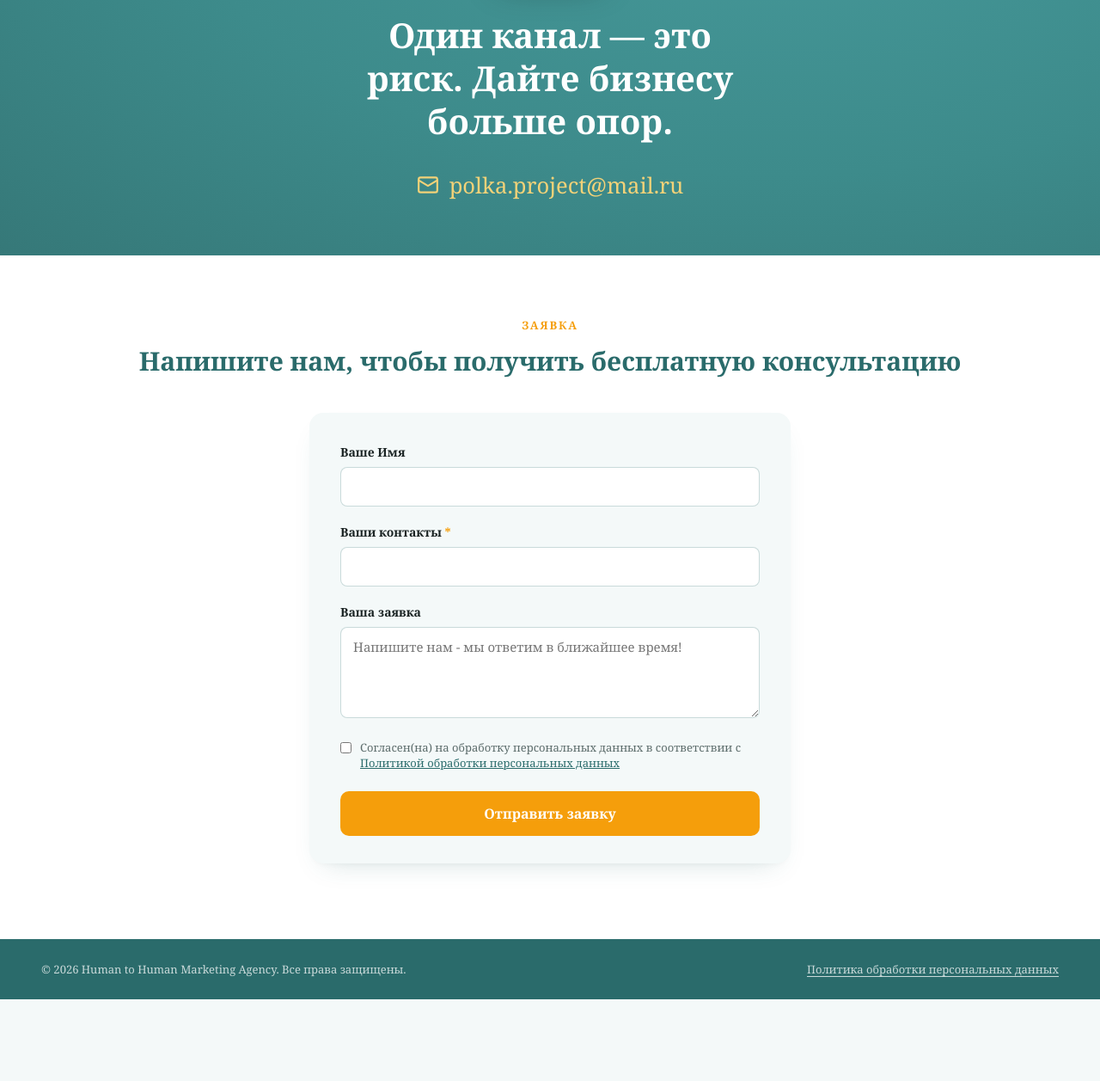
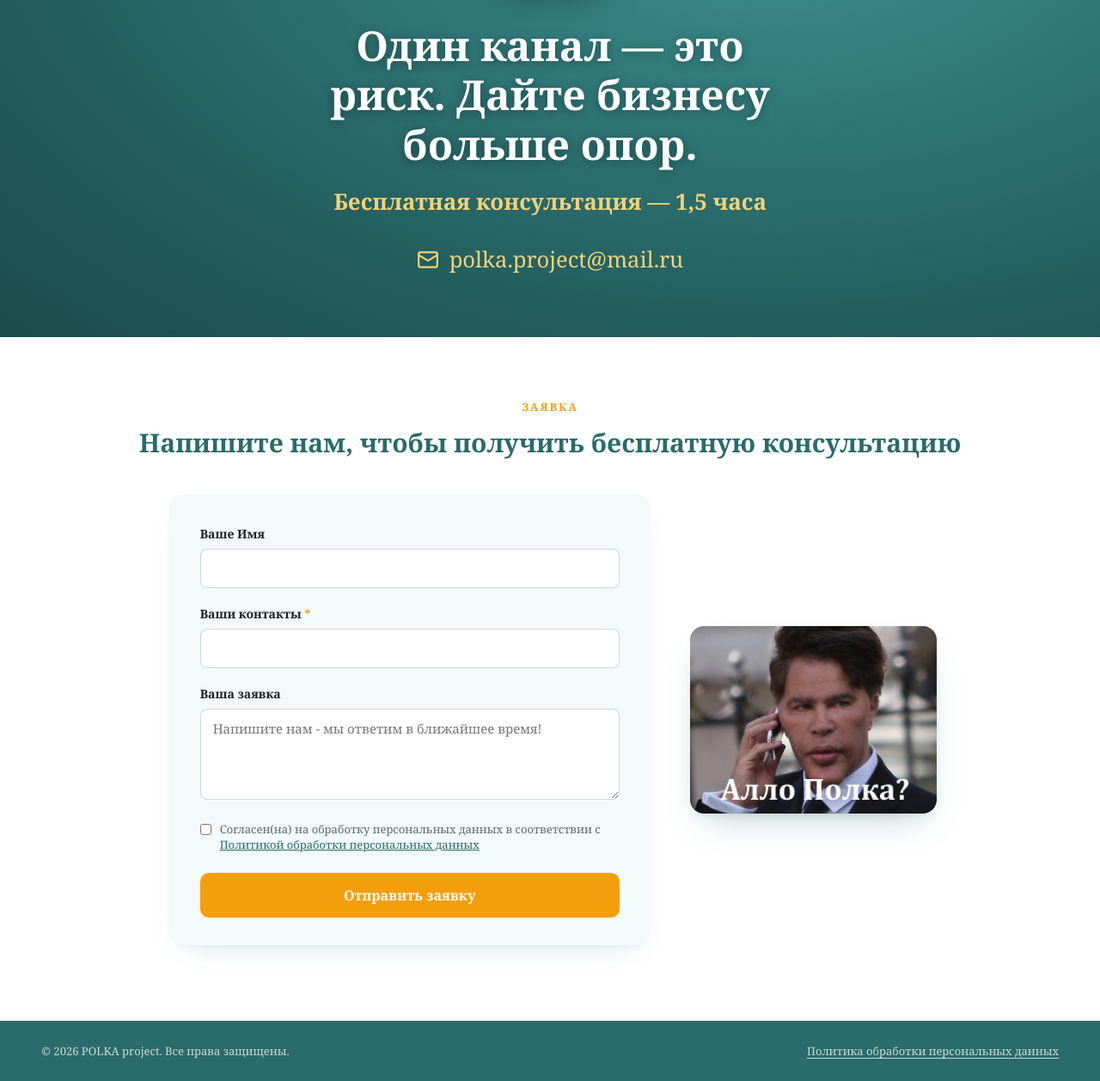
Before and after one commit to ponck33kg-ux/polka_langing, a website: page index.html in a window 1280 px wide. Shown: the part 6781-8038 px from the top of the page at 86% size. Before the commit the page ends 7943 px from the top, so only its background shows below. Drawn offline with Linux system fonts and the light colour scheme.

Commit message:
оставшиеся правки

```diff
--- a/index.html
+++ b/index.html
@@ -1116,8 +1116,8 @@
   .final{
     position:relative;
     overflow:hidden;
-    background:radial-gradient(120% 140% at 70% 20%, #46999a 0%, var(--teal) 45%, #326f6f 100%);
-    padding:80px 0 64px;
+    background:radial-gradient(120% 140% at 70% 20%, #3f9394 0%, #235e5e 55%, #163f3f 100%);
+    padding:88px 0 72px;
     text-align:center;
   }
   .final-logo{
@@ -1125,14 +1125,20 @@
     margin:0 auto 40px;
     border-radius:12px;
     overflow:hidden;
-    box-shadow:0 20px 40px -16px rgba(0,0,0,0.4);
+    box-shadow:0 20px 40px -16px rgba(0,0,0,0.5);
   }
   .final-logo img{ display:block; width:100%; height:auto; }
   .final h2{
     color:#fff;
-    font-size:clamp(26px, 3.6vw, 40px);
-    line-height:1.25;
-    max-width:20ch;
+    font-size:clamp(30px, 4.2vw, 48px);
+    line-height:1.2;
+    max-width:22ch;
+    margin:0 auto 20px;
+    text-shadow:0 2px 12px rgba(0,0,0,0.35);
+  }
+  .final-note{
+    color:var(--gold);
+    font-size:clamp(19px, 2.2vw, 26px);
     margin:0 auto 32px;
   }
   .final-email{
@@ -1161,6 +1167,28 @@
     font-size:clamp(22px, 2.6vw, 30px);
     color:var(--teal-dark);
   }
+  .contact-layout{
+    display:grid;
+    grid-template-columns: 1fr 0.5fr;
+    gap:40px;
+    align-items:center;
+    max-width:900px;
+    margin:0 auto;
+  }
+  @media (max-width:800px){ .contact-layout{ grid-template-columns:1fr; max-width:560px; } }
+  .contact-photo{
+    border-radius:16px;
+    overflow:hidden;
+    box-shadow:0 20px 40px -18px rgba(42,107,107,0.35), 0 6px 14px -6px rgba(0,0,0,0.1);
+    transition:transform .25s ease, box-shadow .25s ease;
+  }
+  .contact-photo:hover{
+    transform:translateY(-6px);
+    box-shadow:0 28px 50px -18px rgba(42,107,107,0.45), 0 10px 20px -8px rgba(0,0,0,0.15);
+  }
+  .contact-photo img{ display:block; width:100%; height:auto; }
+  @media (max-width:800px){ .contact-photo{ max-width:320px; margin:0 auto; } }
+
   .contact-form{
     max-width:560px;
     margin:0 auto;
@@ -1660,9 +1688,10 @@
 <section class="final">
   <div class="wrap">
     <div class="final-logo">
-      <img src="images/hth-logo.png" alt="Human to Human Marketing Agency">
+      <img src="images/hth-logo.png" alt="POLKA project">
     </div>
     <h2>Один канал — это риск. Дайте бизнесу больше опор.</h2>
+    <p class="final-note">Бесплатная консультация — 1,5 часа</p>
     <a class="final-email" href="mailto:polka.project@mail.ru">
       <svg viewBox="0 0 24 24" fill="none" stroke="currentColor" stroke-width="2" stroke-linecap="round" stroke-linejoin="round"><rect x="2" y="4" width="20" height="16" rx="2"/><path d="m2 7 10 6 10-6"/></svg>
       polka.project@mail.ru
@@ -1677,6 +1706,7 @@
       <h3>Напишите нам, чтобы получить бесплатную консультацию</h3>
     </div>
 
+    <div class="contact-layout">
     <form class="contact-form" id="cf-form" novalidate>
       <div class="form-row">
         <label for="cf-name">Ваше Имя</label>
@@ -1699,12 +1729,16 @@
       <button type="submit" class="form-submit">Отправить заявку</button>
       <p class="form-success" id="cf-success">Заявка отправлена! Мы свяжемся с вами в ближайшее время.</p>
     </form>
+    <div class="contact-photo">
+      <img src="images/meme7.png" alt="">
+    </div>
+    </div>
   </div>
 </section>
 
 <footer class="site-footer">
   <div class="wrap footer-row">
-    <div class="footer-copy">© 2026 Human to Human Marketing Agency. Все права защищены.</div>
+    <div class="footer-copy">© 2026 POLKA project. Все права защищены.</div>
     <div class="footer-links">
       <a href="privacy.html">Политика обработки персональных данных</a>
     </div>
--- a/privacy.html
+++ b/privacy.html
@@ -4,6 +4,7 @@
 <meta charset="UTF-8">
 <meta name="viewport" content="width=device-width, initial-scale=1.0">
 <title>Политика конфиденциальности — ПОЛКА</title>
+<link rel="canonical" href="https://polka.support/privacy.html">
 <link rel="icon" type="image/png" href="favicon.png">
 <style>
   :root{
@@ -99,9 +100,9 @@
     <p>1.1. Настоящая Политика конфиденциальности (далее — «Политика») разработана в соответствии с требованиями Федерального закона от 27.07.2006 № 152-ФЗ «О персональных данных», Федерального закона от 27.07.2006 № 149-ФЗ «Об информации, информационных технологиях и о защите информации», Постановления Правительства РФ от 01.11.2012 № 1119, а также иными применимыми нормативными правовыми актами Российской Федерации.</p>
     <p>1.2. Оператором персональных данных является физическое лицо:</p>
     <div class="op-card">
-      <div><b>ФИО:</b> Углова Наталья</div>
-      <div><b>Деятельность:</b> Human to Human Marketing Agency</div>
-      <div><b>Электронная почта:</b> n_uglova@mail.ru</div>
+      <div><b>ФИО:</b> Кузнецова Наталья</div>
+      <div><b>Деятельность:</b> POLKA project</div>
+      <div><b>Электронная почта:</b> polka.project@mail.ru</div>
       <div><b>Сайт:</b> polka.support (далее — «Сайт»)</div>
     </div>
     <p>1.3. Политика применяется ко всей информации, которую Оператор может получить о пользователях в ходе использования ими Сайта, в том числе при заполнении формы обратной связи, а также при использовании сервисов веб-аналитики (при их подключении).</p>
@@ -195,7 +196,7 @@
       <li>Отозвать согласие на обработку персональных данных в любой момент.</li>
       <li>Обжаловать действия или бездействие Оператора в уполномоченный орган по защите прав субъектов персональных данных — Роскомнадзор (77.rkn.gov.ru) — или в судебном порядке.</li>
     </ul>
-    <p>8.2. Для реализации своих прав пользователь вправе направить запрос по электронной почте: <a href="mailto:n_uglova@mail.ru">n_uglova@mail.ru</a>.</p>
+    <p>8.2. Для реализации своих прав пользователь вправе направить запрос по электронной почте: <a href="mailto:polka.project@mail.ru">polka.project@mail.ru</a>.</p>
     <p>8.3. Оператор рассматривает запрос и направляет ответ в течение 30 (тридцати) дней с момента его получения.</p>
 
     <h2>9. Использование файлов cookies и технологий веб-аналитики</h2>
@@ -221,9 +222,9 @@
     <h2>12. Контактные данные оператора</h2>
     <p>По всем вопросам, связанным с обработкой персональных данных, а также для подачи запросов об использовании, уточнении или удалении персональных данных необходимо обращаться:</p>
     <div class="op-card">
-      <div><b>Углова Наталья</b></div>
-      <div>Human to Human Marketing Agency</div>
-      <div>Электронная почта: <a href="mailto:n_uglova@mail.ru">n_uglova@mail.ru</a></div>
+      <div><b>Кузнецова Наталья</b></div>
+      <div>POLKA project</div>
+      <div>Электронная почта: <a href="mailto:polka.project@mail.ru">polka.project@mail.ru</a></div>
       <div>Сайт: polka.support</div>
     </div>
 
@@ -231,7 +232,7 @@
 </main>
 
 <footer>
-  <p>Human to Human Marketing Agency · Наталья Углова</p>
+  <p>POLKA project · Наталья Кузнецова</p>
 </footer>
 
 </body>
```
Also changed, not shown: images/hth-logo.png, images/meme7.png (added).
